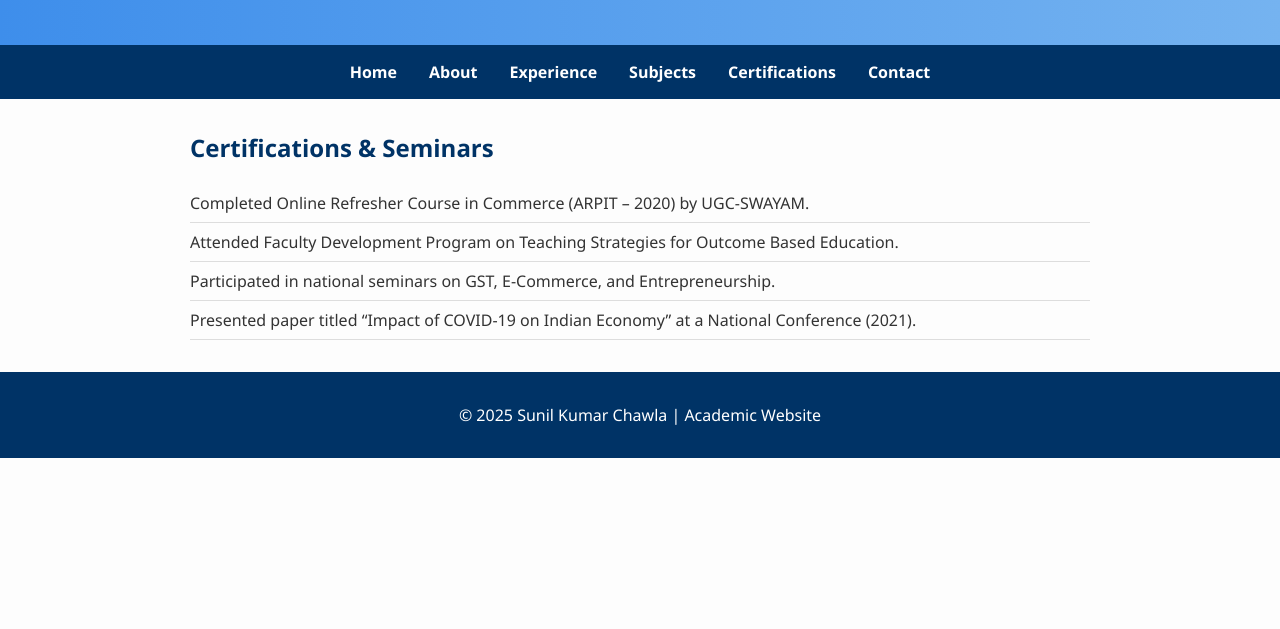
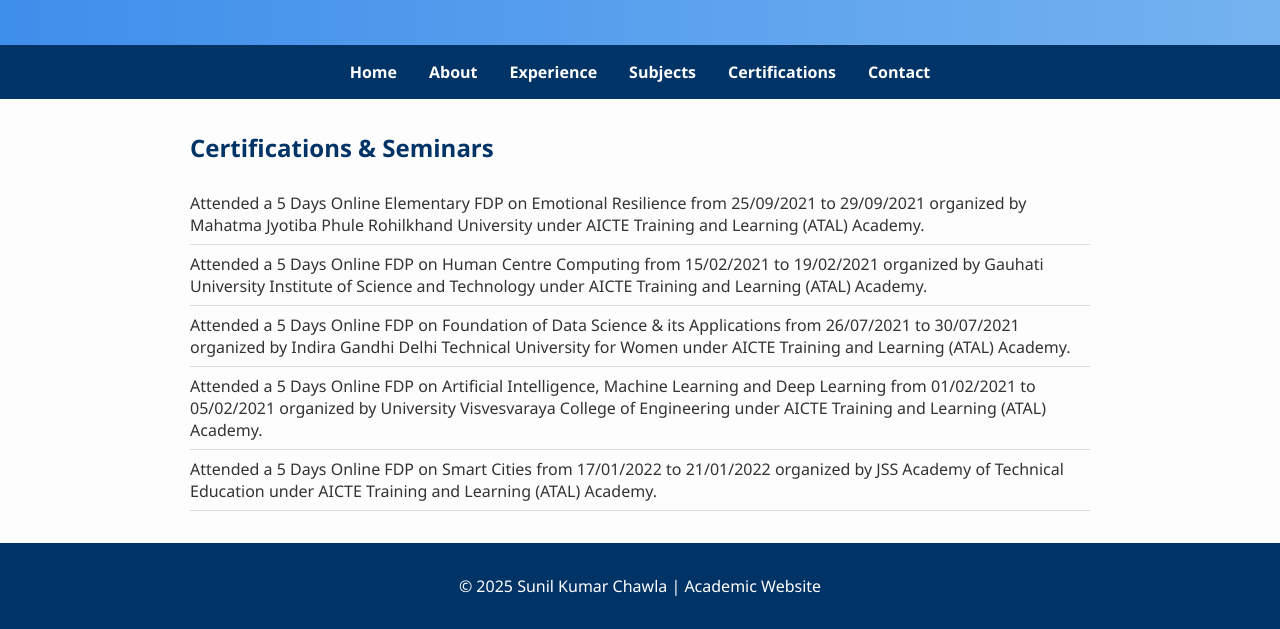
Before and after one commit to SunilChawla077/academic-website, a plain HTML site: page certifications.html in a window 1280 px wide. Shown: the part 259-888 px from the top of the page. Before the commit the page ends 800 px from the top, so only its background shows below. Drawn offline with Linux system fonts and the light colour scheme.

Commit message:
Update certifications.html

```diff
--- a/certifications.html
+++ b/certifications.html
@@ -27,10 +27,20 @@
   <section>
     <h2>Certifications & Seminars</h2>
     <ul>
-      <li>Completed Online Refresher Course in Commerce (ARPIT – 2020) by UGC-SWAYAM.</li>
-      <li>Attended Faculty Development Program on Teaching Strategies for Outcome Based Education.</li>
-      <li>Participated in national seminars on GST, E-Commerce, and Entrepreneurship.</li>
-      <li>Presented paper titled “Impact of COVID-19 on Indian Economy” at a National Conference (2021).</li>
+      <li>Attended a 5 Days Online Elementary FDP on Emotional Resilience from 25/09/2021 to 29/09/2021
+organized by Mahatma Jyotiba Phule Rohilkhand University under AICTE Training and Learning (ATAL)
+Academy.</li>
+          <li>Attended a 5 Days Online FDP on Human Centre Computing from 15/02/2021 to 19/02/2021 organized
+by Gauhati University Institute of Science and Technology under AICTE Training and Learning (ATAL)
+Academy.</li>
+      <li>Attended a 5 Days Online FDP on Foundation of Data Science & its Applications from 26/07/2021 to
+30/07/2021 organized by Indira Gandhi Delhi Technical University for Women under AICTE Training and
+Learning (ATAL) Academy.</li>
+      <li>Attended a 5 Days Online FDP on Artificial Intelligence, Machine Learning and Deep Learning from
+01/02/2021 to 05/02/2021 organized by University Visvesvaraya College of Engineering under AICTE
+Training and Learning (ATAL) Academy.</li>
+      <li>Attended a 5 Days Online FDP on Smart Cities from 17/01/2022 to 21/01/2022 organized by JSS Academy
+of Technical Education under AICTE Training and Learning (ATAL) Academy.</li>
     </ul>
   </section>
 
```
